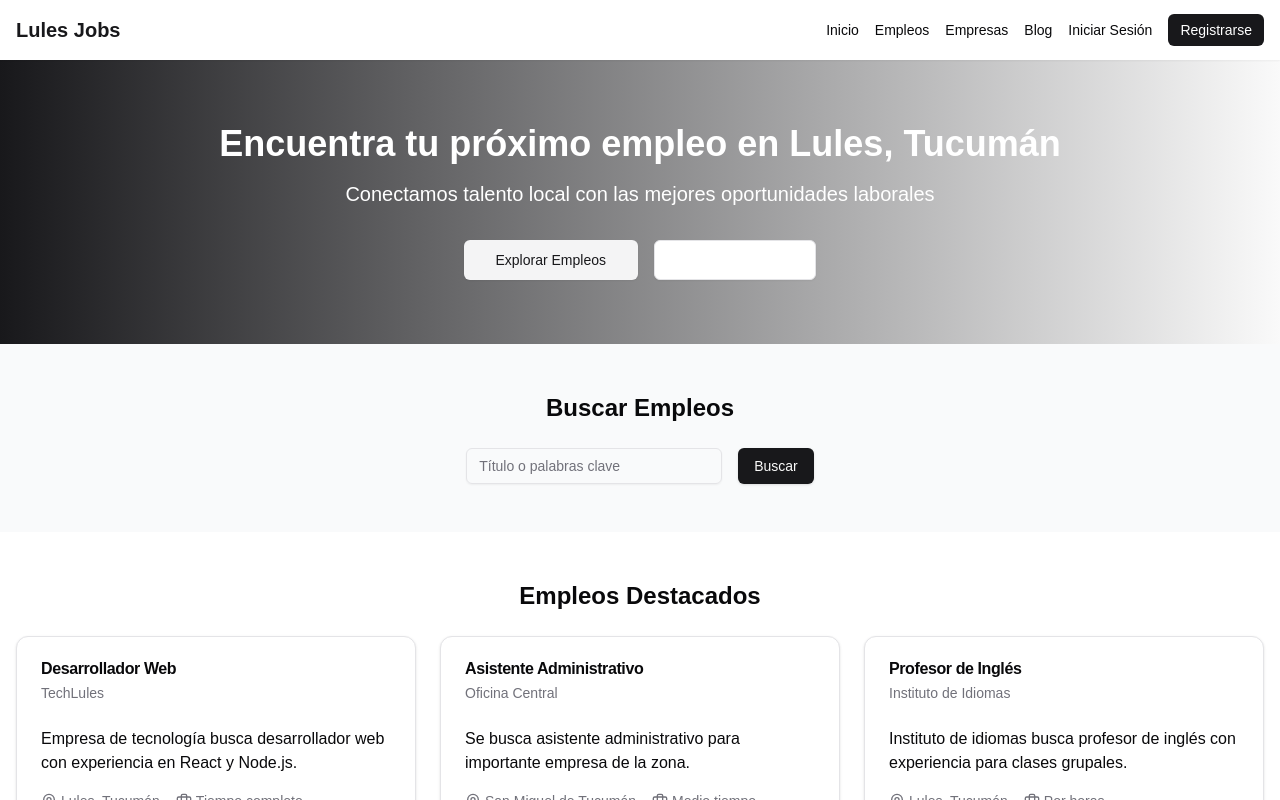
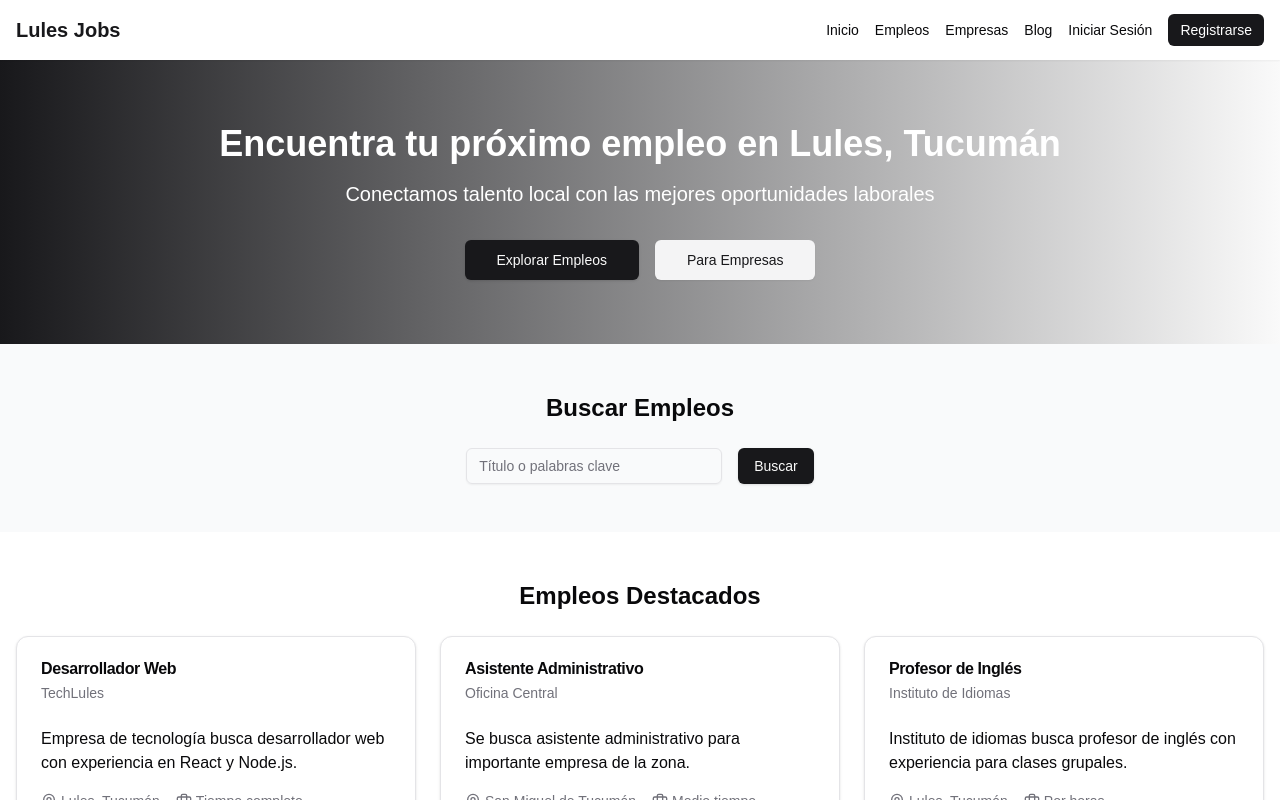
Before and after one commit to ivan2214/job-portal, a Next.js app: page / in a window 1280 px wide. Shown: the top 800 px of the page. Built offline with nearby package versions, Linux system fonts and the light colour scheme.

Commit message:
Refines hero banner and testimonial styling
Removes the "For Companies" button from the hero banner to streamline the call to action.

Adds a hover shadow effect to the testimonial cards to improve visual appeal and interactivity.

```diff
--- a/components/hero-banner.tsx
+++ b/components/hero-banner.tsx
@@ -13,10 +13,8 @@ export const HeroBanner: React.FC<HeroBannerProps> = ({}) => {
 					Conectamos talento local con las mejores oportunidades laborales
 				</p>
 				<div className="flex justify-center space-x-4">
+					<Button size="lg">Explorar Empleos</Button>
 					<Button size="lg" variant="secondary">
-						Explorar Empleos
-					</Button>
-					<Button size="lg" variant="outline">
 						Para Empresas
 					</Button>
 				</div>
--- a/components/testimonials.tsx
+++ b/components/testimonials.tsx
@@ -30,7 +30,10 @@ export const Testimonials: React.FC<TestimonialsProps> = ({}) => {
 								"La variedad de ofertas en el sector educativo me sorprendió gratamente. Recomiendo Lules Jobs a todos mis colegas.",
 						},
 					].map((testimonial) => (
-						<Card key={testimonial.name}>
+						<Card
+							className="transition-shadow hover:shadow-lg"
+							key={testimonial.name}
+						>
 							<CardHeader>
 								<CardTitle>{testimonial.name}</CardTitle>
 								<p className="text-muted-foreground text-sm">
```
